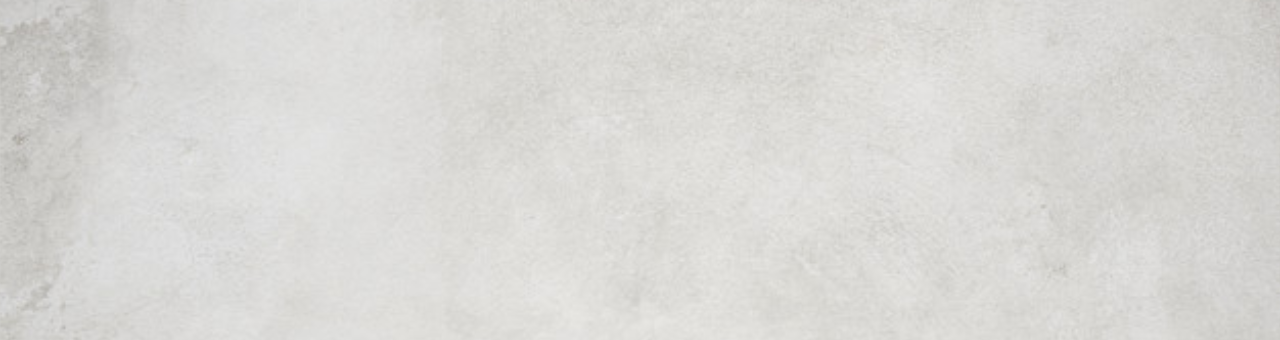
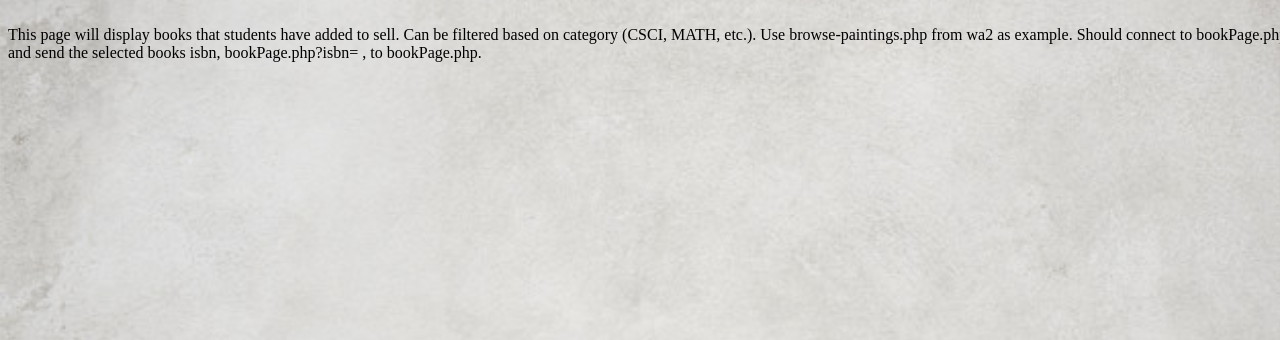
Before and after one commit to Sam25M/CenturyCSCI2006Project, a PHP site: page /studentMarketplace.php in a window 1280 px wide. Shown: the part 129-469 px from the top of the page. Run offline with PHP 8.4, Linux system fonts and the light colour scheme.

Commit message:
Add files via upload

```diff
--- a/myAccount.php
+++ b/myAccount.php
@@ -5,8 +5,6 @@
 		<title>My Account</title>
 		<link href="css/mainStyles.css" rel="stylesheet"/>
 		<script src="https://ajax.googleapis.com/ajax/libs/jquery/3.3.1/jquery.min.js"></script>
-		<script src="js/data.js"></script>
-		<script src="js/myAccount.js"></script>
 	</head>
 	<body>
 		<?php include "includes/header.inc.php";?>
@@ -18,6 +16,7 @@
 					<li><a href="#">Payment Options</a></li>
 					<li><a href="#">Address</a></li>
 					<li><a href="#">Order History</a></li>
+					<li><a href="addBook.php">Post to Student Market</a></li>
 				</ul>
 			</div>
 		</article>
--- a/studentMarketplace.php
+++ b/studentMarketplace.php
@@ -4,12 +4,14 @@
 		<meta charset="utf-8">
 		<title>Student Marketplace</title>
 		<link href="css/mainStyles.css" rel="stylesheet"/>
-		<script src="js/index.js" type="text/javascript"></script>
 		<script src="https://ajax.googleapis.com/ajax/libs/jquery/3.3.1/jquery.min.js"></script>
 	</head>
 	<body>
 		<?php include "includes/header.inc.php";?>
-
+		<main>
+      <p>This page will display books that students have added to sell. Can be filtered based on category (CSCI, MATH, etc.). Use browse-paintings.php from wa2 as example. Should connect to
+			bookPage.php and send the selected books isbn, bookPage.php?isbn= , to bookPage.php.</p>
+		</main>
 		<?php include "includes/footer.inc.php";?>
 	</body>
 </html>
```
